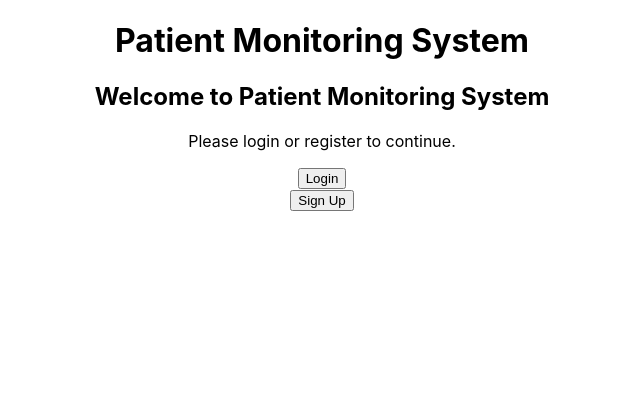
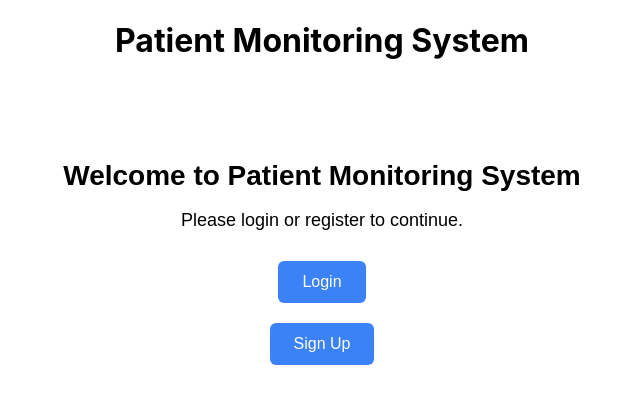
Before and after one commit to bhavv04/Healthcare-Patient-Management, a React (Create React App) app in the folder client/: page / in a window 1280 px wide. Shown: the top 404 px of the page, without its empty margins (318-958 px from the left). Built offline with nearby package versions, Linux system fonts and the light colour scheme; no server answers.

Commit message:
styled home

```diff
--- /dev/null
+++ b/client/src/Home.css
@@ -0,0 +1,31 @@
+.home-container {
+  text-align: center;
+  margin-top: 100px;
+  font-family: Arial, sans-serif;
+}
+
+.home-title {
+  font-size: 28px;
+  margin-bottom: 10px;
+}
+
+.home-text {
+  font-size: 18px;
+  margin-bottom: 20px;
+}
+
+.home-btn {
+  padding: 12px 24px;
+  font-size: 16px;
+  background-color: #3b82f6;
+  color: white;
+  border: none;
+  border-radius: 6px;
+  cursor: pointer;
+  margin: 10px;
+  transition: 0.2s;
+}
+
+.home-btn:hover {
+  background-color: #2563eb;
+}
--- a/client/src/Home.js
+++ b/client/src/Home.js
@@ -1,17 +1,20 @@
 import { Link } from 'react-router-dom';
+import './Home.css';
 
 function Home() {
   return (
-    <div>
-      <h2>Welcome to Patient Monitoring System</h2>
-      <p>Please login or register to continue.</p>
+    <div className="home-container">
+      <h2 className="home-title">Welcome to Patient Monitoring System</h2>
+      <p className="home-text">Please login or register to continue.</p>
 
       <Link to="/login">
-        <button>Login</button>
+        <button className="home-btn">Login</button>
       </Link>
+
       <br />
+
       <Link to="/register">
-        <button>Sign Up</button>
+        <button className="home-btn">Sign Up</button>
       </Link>
     </div>
   );
```
Also changed, not shown: 1 other file (tests, documents, lock files or other folders).
